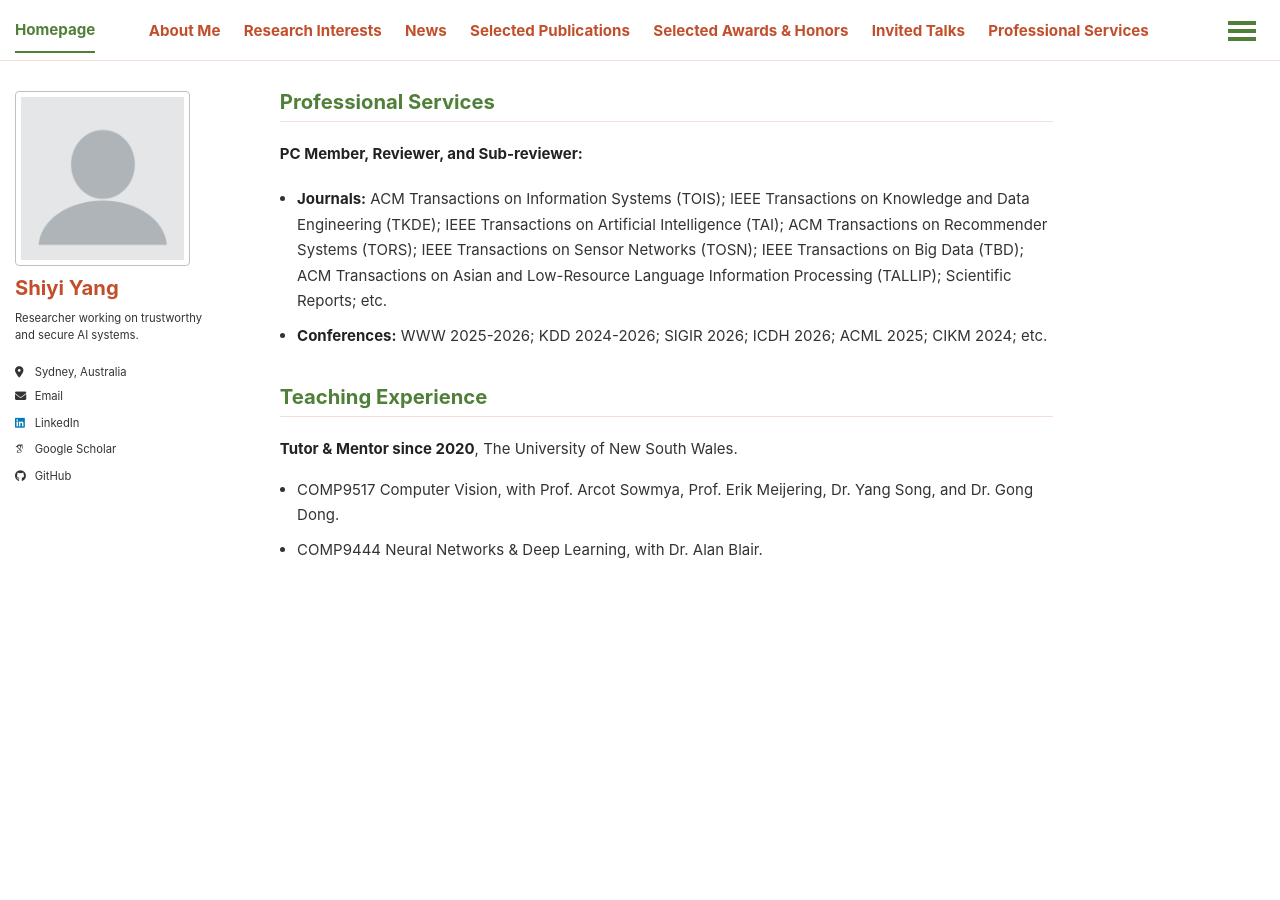
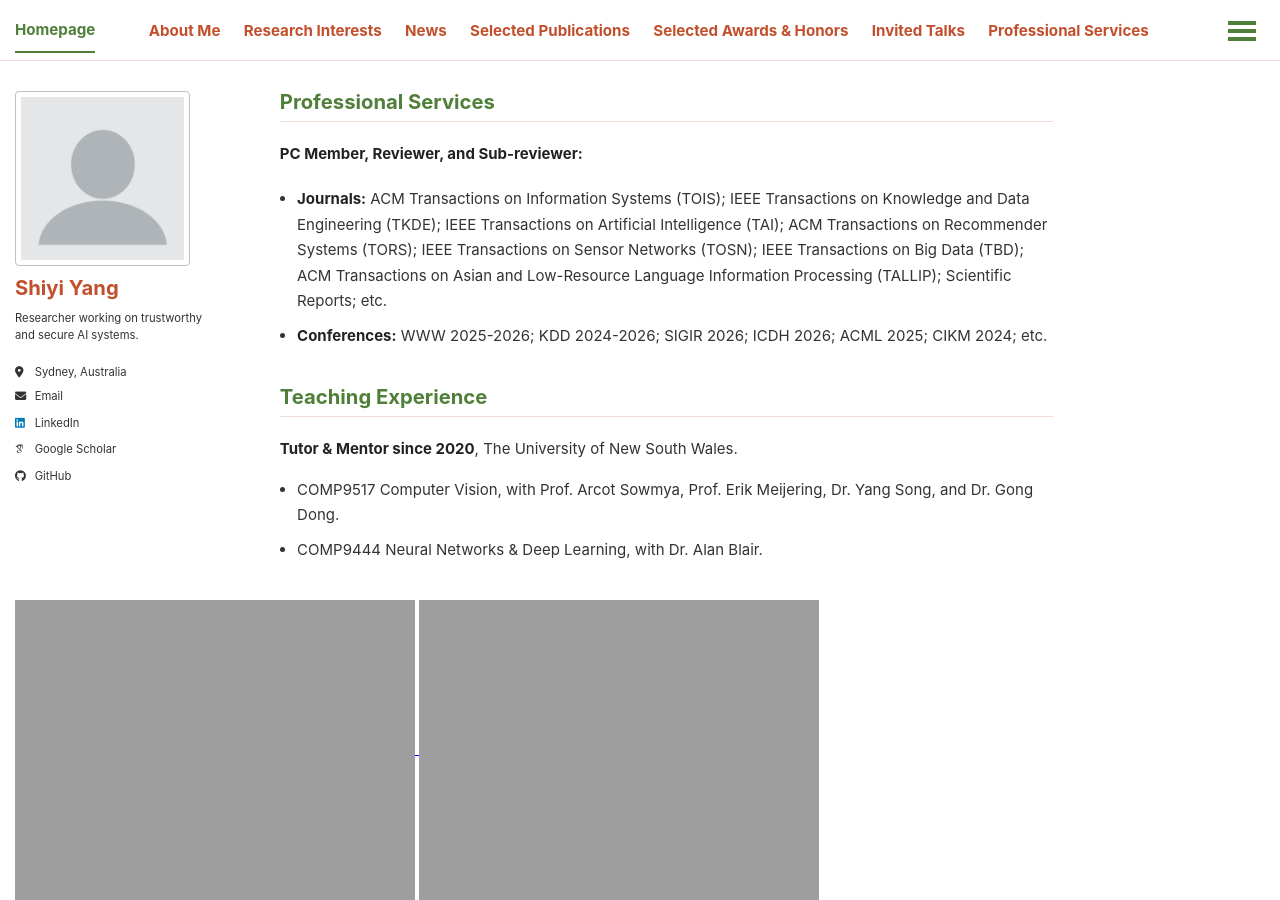
Before and after one commit to shiyiyang-ai/shiyiyang-ai.github.io, a Jekyll site: the page built from _pages/about.md, in a window 1280 px wide and 900 px high, scrolled down 2531 px. Built offline with Jekyll 4.4.1, drawn with Linux system fonts in a browser that asks for light colours; some web fonts are replaced; a script bundle is joined from its source files by our own code; library files that are not in the unit come from our copies; before the commit the page ends 3131 px from its top, so only the background shows below that.

Commit message:
Add homepage affiliation rail

```diff
--- a/_layouts/single.html
+++ b/_layouts/single.html
@@ -93,6 +93,17 @@ layout: default
     {% endif %}
   </article>
 
+  {% if page.url == "/" %}
+    <aside class="affiliation-rail" aria-label="Affiliations">
+      <a href="https://www.unsw.edu.au" aria-label="UNSW Sydney">
+        <img src="{{ '/images/unsw-wordmark.svg' | prepend: base_path }}" alt="UNSW Sydney">
+      </a>
+      <a href="https://www.csiro.au/en/about/people/research-units/data61" aria-label="CSIRO Data61">
+        <img src="{{ '/images/csiro-data61-wordmark.svg' | prepend: base_path }}" alt="CSIRO Data61">
+      </a>
+    </aside>
+  {% endif %}
+
   {% comment %}<!-- only show related on a post page when not disabled -->{% endcomment %}
   {% if page.id and page.related and site.related_posts.size > 0 %}
     <div class="page__related">
```
